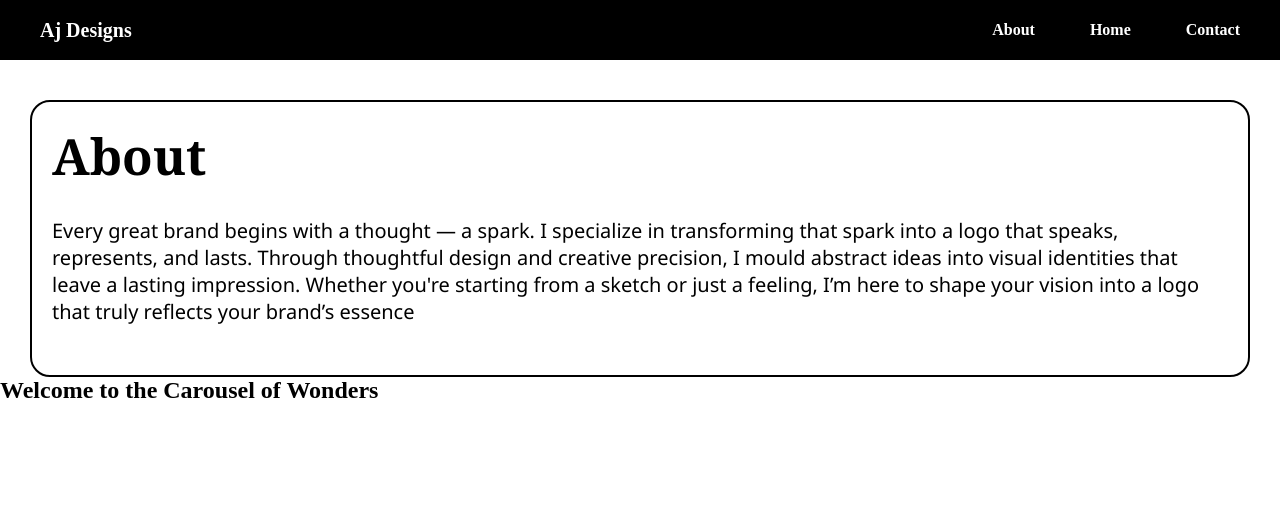
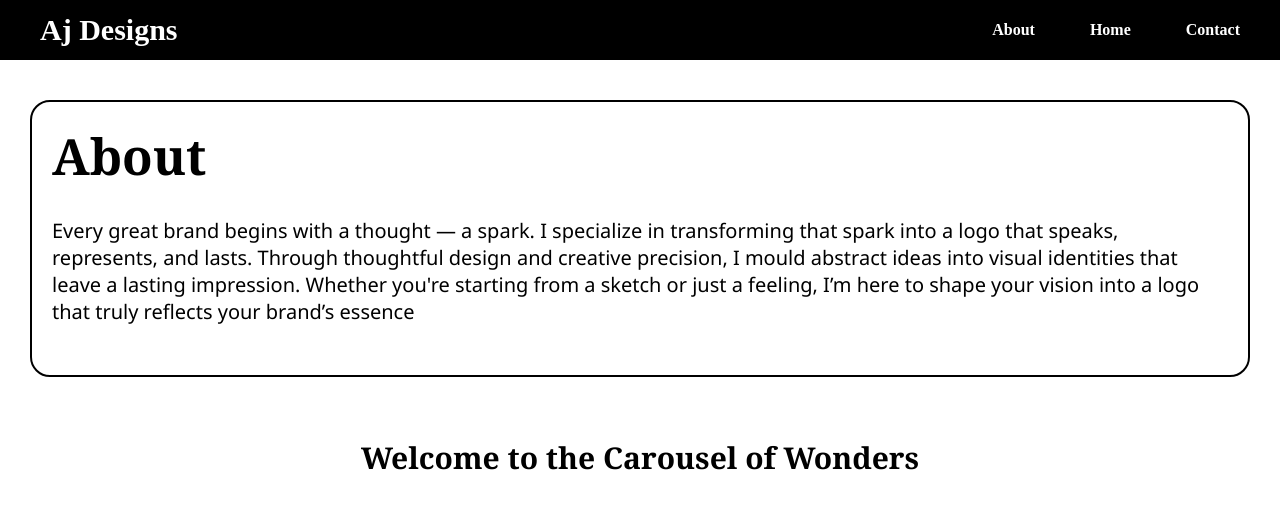
Before and after one commit to Ajay199707/web_tmp, a plain HTML site: page index.html in a window 1280 px wide. Drawn offline with Linux system fonts and the light colour scheme.

Commit message:
Update style.css

```diff
--- a/style.css
+++ b/style.css
@@ -64,7 +64,7 @@ header.header{
 
 
 .page-title {
-    font-size: 20px;
+    font-size: 30px;
     margin-left: 20px;
     white-space: nowrap;
   }
@@ -146,6 +146,7 @@ header.header{
 
 
 
+
 .content{
     margin-right: 20px;
 
@@ -163,3 +164,39 @@ header.header{
     font-size: 50px;
     font-family: Georgia, 'Times New Roman', Times, serif;
 }
+
+
+
+.Outershell-slide{
+    align-items: center;
+    background-color: rgb(255, 255, 255);
+    margin-top: 40px;
+    margin-left: 30px;
+    margin-right: 30px;
+    /* height: 400px; */
+    /* width:90%; */
+    /* border: 2px solid black; */
+    border-radius: 20px;
+    overflow: hidden;
+}
+
+.content-slide{
+    margin-right: 20px;
+    position: flex;
+    margin-left: 20px;
+    margin-top: 20px;
+    align-items: center;
+    font-size: 20px;
+    font-family: 'Segoe UI', Tahoma, Geneva, Verdana, sans-serif;
+    margin-bottom: 50px;
+
+}
+
+.shellheading-slide{
+    font-size: 30px;
+    align-items: center;
+    position: flex;
+    font-family: Georgia, 'Times New Roman', Times, serif;
+    text-align: center;
+    justify-content: center;
+}
```
